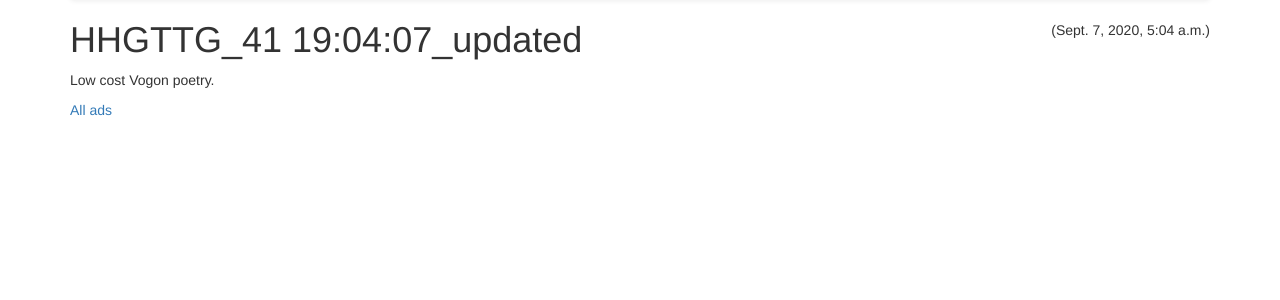
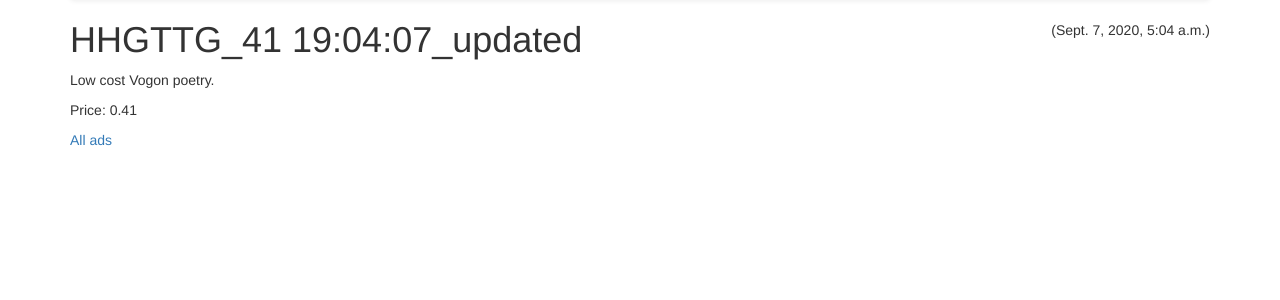
Before and after one commit to saksham1991999/django-for-everybody-specialization, a Django app: page /ad/5 in a window 1280 px wide. Shown: the part 52-352 px from the top of the page. Run offline with Django 3.2, Linux system fonts and the light colour scheme; data comes from the database, SQL or seed files in the repository; some libraries are stand-ins or nearby versions.

Commit message:
Update ad_detail.html
Price: field and {{ad.price}} is missing due to which the grader fails the task

```diff
--- a/Django Features and Libraries/Week 5/dj4e/ads/templates/ads/ad_detail.html
+++ b/Django Features and Libraries/Week 5/dj4e/ads/templates/ads/ad_detail.html
@@ -13,6 +13,7 @@
 {{ ad.text }}
 </p>
 <p>
+Price: {{ad.price}}
 </p>
 <p>
 <a href="{% url 'ads:all' %}">All ads</a>
```
